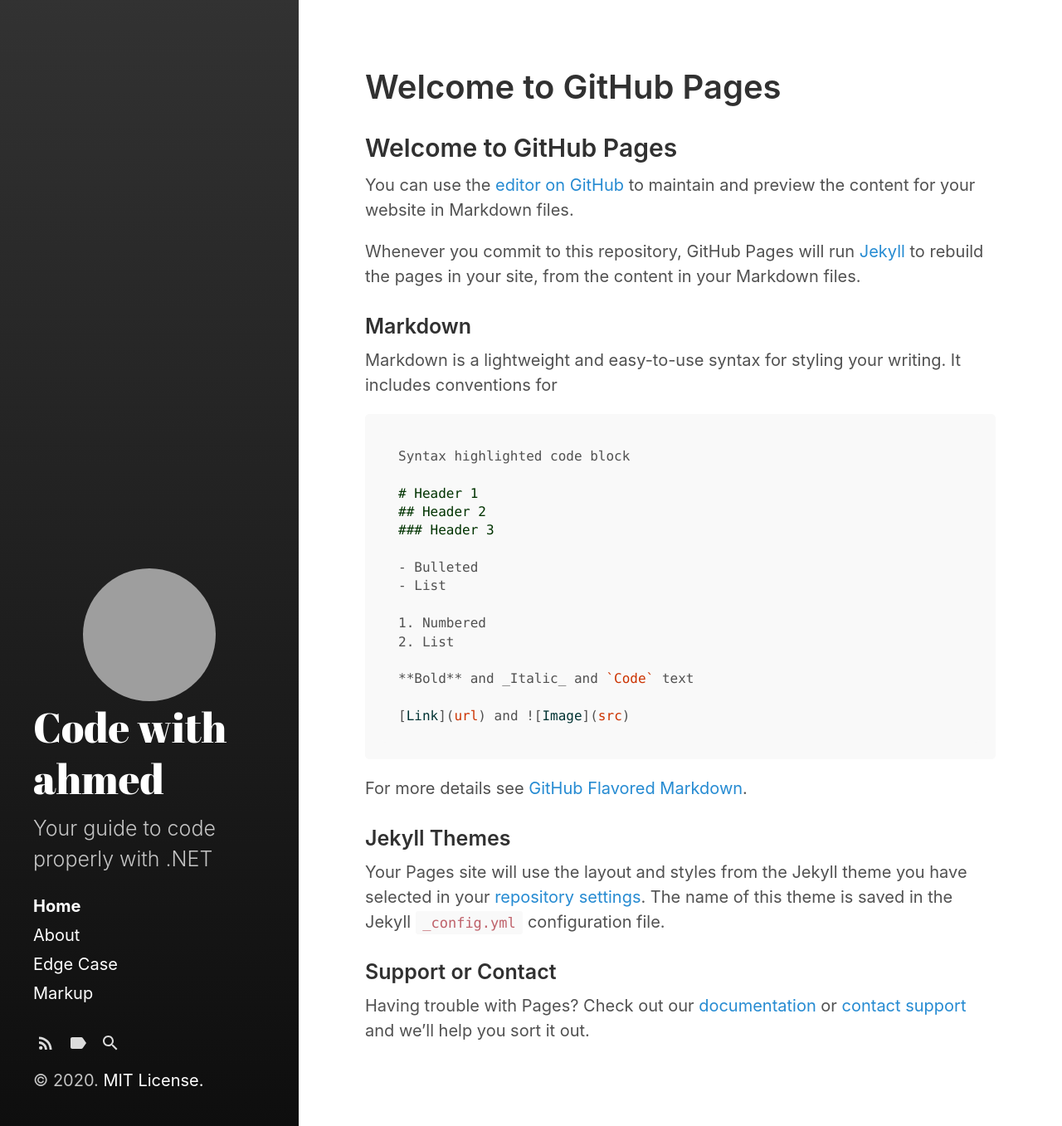
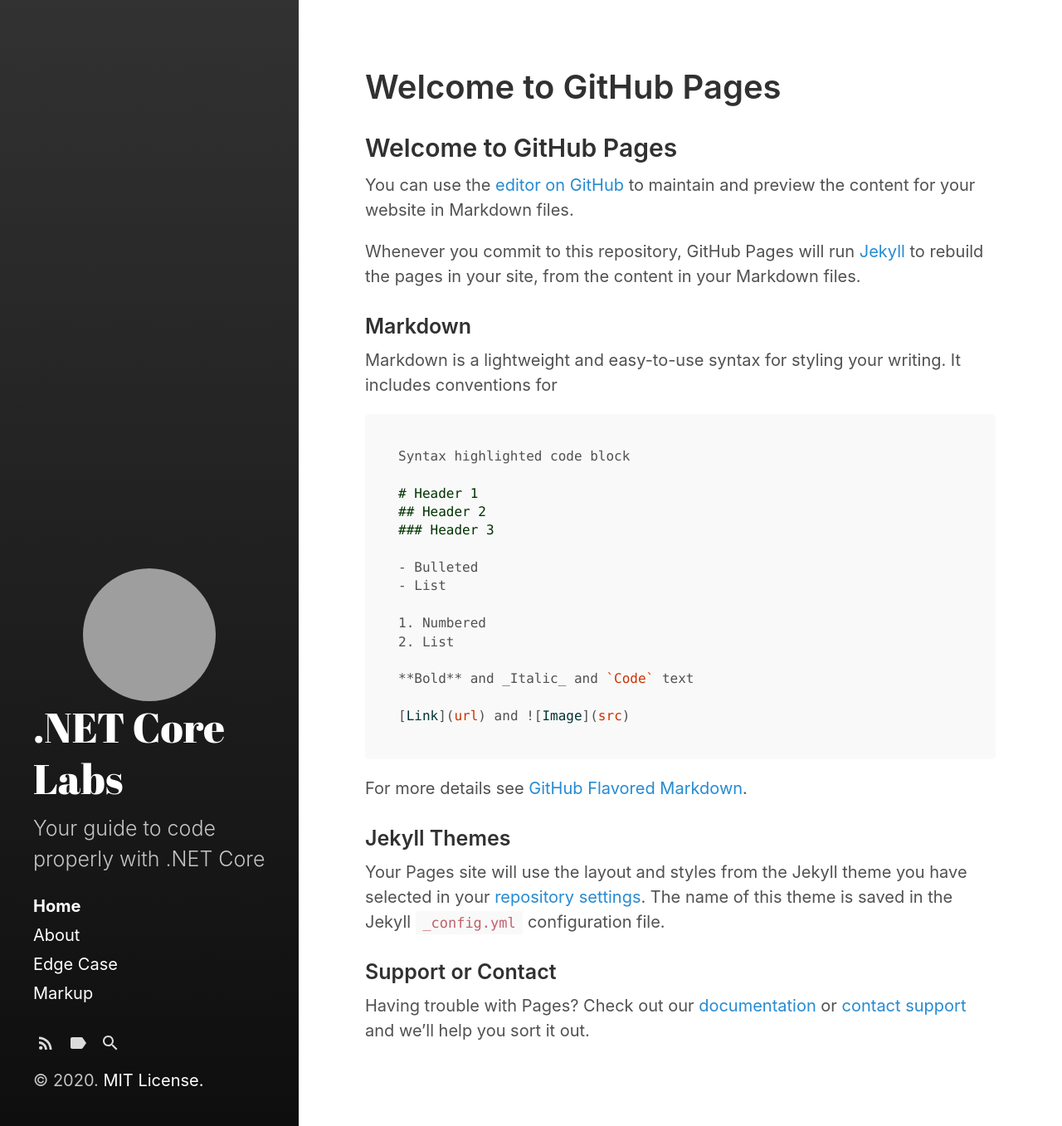
Before and after one commit to ahedfi/ahedfi.github.io, a Jekyll site: the page built from index.md, in a window 1280 px wide. Shown: the whole page at 83% size. Built offline with Jekyll 4.4.1, drawn with Linux system fonts in a browser that asks for light colours; our own code applies the rules of GitHub Pages for plain Markdown files; the list of posts is cut into pages by our own code; grey boxes are pictures that could not be loaded.

Commit message:
Update title & description

```diff
--- a/_config.yml
+++ b/_config.yml
@@ -5,9 +5,9 @@ highlighter:      rouge
 remote_theme:     fongandrew/hydeout
 
 # Setup
-title:            Code with ahmed
+title:            .NET Core Labs
 tagline:          'A Jekyll theme'
-description:      'Your guide to code properly with .NET'
+description:      'Your guide to code properly with .NET Core'
 url:              https://fongandrew.github.io
 baseurl:          ''
                   # the optional subpath of your site, e.g. "/blog"
```
